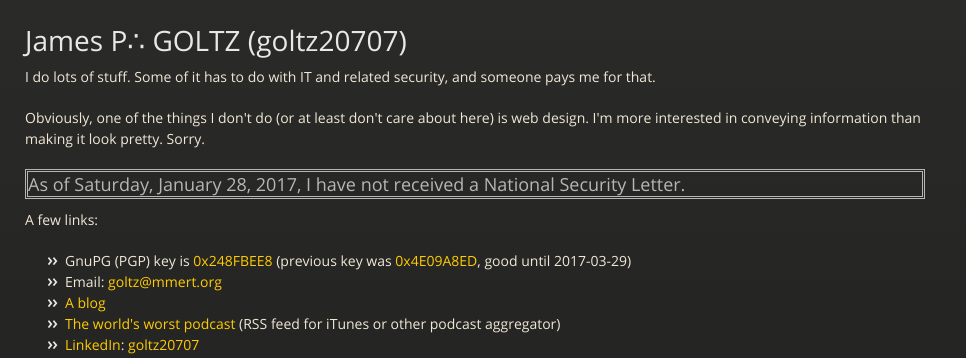
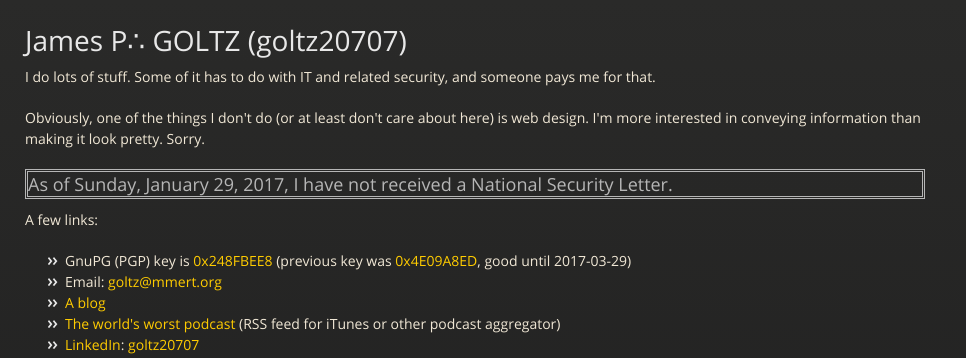
Before and after one commit to goltz20707/goltz20707.github.io, a Jekyll site: the page built from index.html, in a window 1280 px wide. Shown: the top 358 px of the page, without its empty margins (0-966 px from the left). Built offline with Jekyll 4.4.1, drawn with Linux system fonts in a browser that asks for light colours.

Commit message:
Update nsl.html

```diff
--- a/_includes/nsl.html
+++ b/_includes/nsl.html
@@ -3,6 +3,6 @@ date '+%A, %B %e, %Y,'
  -->
 <h3 style="border: double">As of
 
-Saturday, January 28, 2017,
+Sunday, January 29, 2017,
 
 I have not received a National Security Letter.</h3>
```
